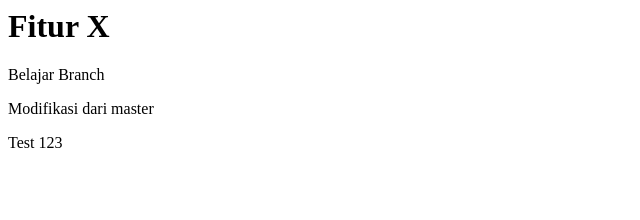
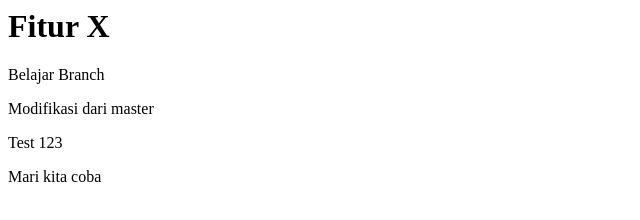
Before and after one commit to ajwijaya/belajar-git-okt-22, a plain HTML site: page about.html in a window 1280 px wide. Shown: the whole page, without its empty margins (0-640 px from the left). Drawn offline with Linux system fonts and the light colour scheme.

Commit message:
add new text line

```diff
--- a/about.html
+++ b/about.html
@@ -7,5 +7,6 @@
     <p>Belajar Branch</p>
     <p>Modifikasi dari master</p>
     <p>Test 123</p>
+    <p>Mari kita coba</p>
 </body>
 </html>
```
